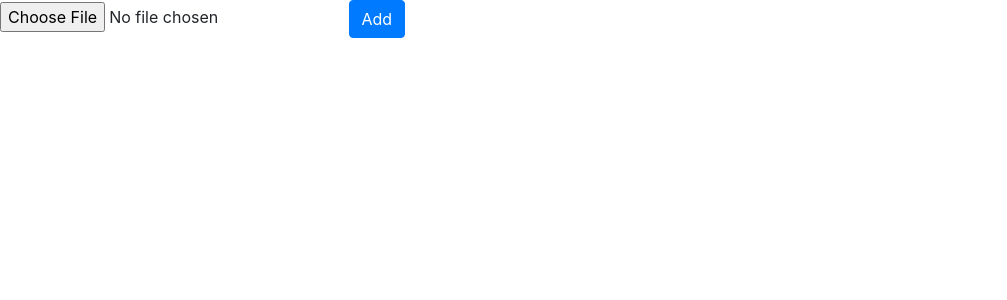
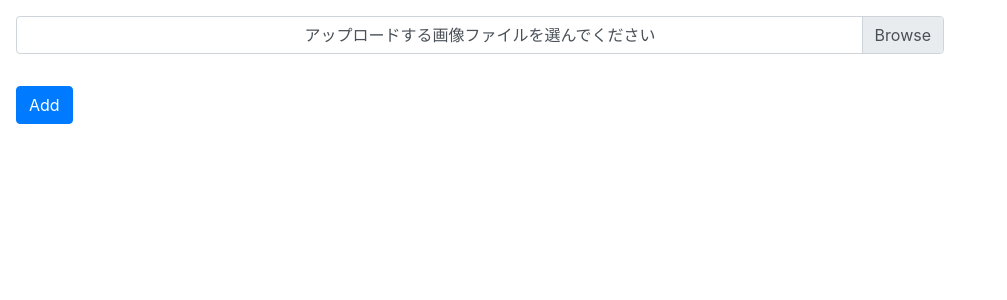
Before and after one commit to 2022AIT-OOP2-G10/Image-processing, a Flask app: page / in a window 1280 px wide. Shown: the part 56-356 px from the top of the page, without its empty margins (0-1007 px from the left). Run offline with Flask 2, Linux system fonts and the light colour scheme; some libraries are stand-ins or nearby versions.

Commit message:
[update] デザインの修正

```diff
--- a/templates/index.html
+++ b/templates/index.html
@@ -12,7 +12,7 @@
       <div class="container-fluid">
         <a class="navbar-brand" href="#">画像処理アプリ</a>
       <div class="collapse navbar-collapse" id="navbarSupportedContent">
-        <ul class="navbar-nav me-auto mb-2 mb-lg-0">
+        <ul class="navbar-nav me-auto">
           <li class="nav-item">
             <a class="nav-link active" aria-current="page" href="#">Home</a>
           </li>
@@ -25,8 +25,15 @@
     </nav>
 
 </header>
-  <input type="file" name="example" accept="image/jpeg, image/png">
-  <button id="add-submit"  class="btn btn-primary" >Add</button>
+<main>
+  <div class="form-group w-75 p-3 text-center">
+    <div class="custom-file">
+      <input type="file" class="custom-file-input" id="inputFile" name="example" accept="image/jpeg, image/png">
+      <label class="custom-file-label" for="inputFile">アップロードする画像ファイルを選んでください</label>
+    </div>
+  </div>
+  <button id="add-submit" class="btn btn-primary ml-3">Add</button>
   <div id="message-container" role="alert" style="display: none;"></div>
+</main>
 </body>
 </html>
```
